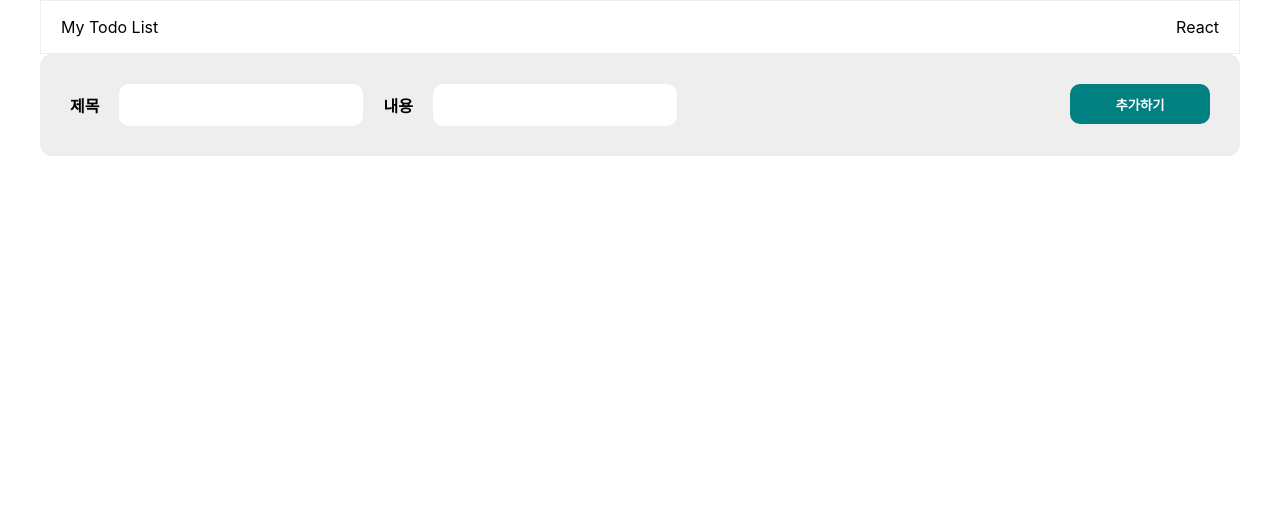
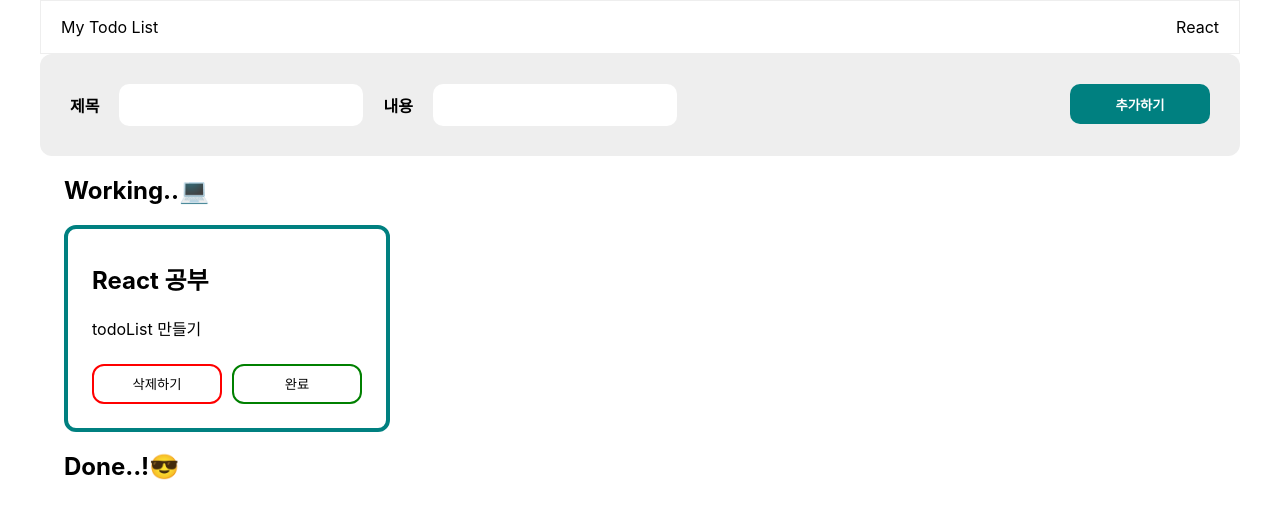
Before and after one commit to daaraam/todolist, a React (Create React App) app: page / in a window 1280 px wide. Shown: the top 518 px of the page. Built offline with nearby package versions, Linux system fonts and the light colour scheme.

Commit message:
Feat : 추가하기 버튼 구현

```diff
--- a/src/App.css
+++ b/src/App.css
@@ -47,3 +47,50 @@
   height: 40px;
   width: 140px;
 }
+
+.working {
+  padding: 0 24px;
+}
+
+.todo-list {
+  display: flex;
+  padding: 0 24px;
+}
+
+.todo-wrap {
+  display: flex;
+  flex-wrap: wrap;
+  gap: 12px;
+}
+
+.todo-container {
+  border: 4px solid teal;
+  border-radius: 12px;
+  padding: 12px 24px 24px;
+  width: 270px;
+}
+
+.button-group {
+  display: flex;
+  gap: 10px;
+  margin-top: 24px;
+}
+
+.delete-btn {
+  border: 2px solid red;
+  border-radius: 12px;
+  width: 130px;
+  height: 40px;
+  padding: 1px 6px;
+  background-color: #ffffff;
+}
+
+
+.complete-btn {
+  border: 2px solid green;
+  border-radius: 12px;
+  width: 130px;
+  height: 40px;
+  padding: 1px 6px;
+  background-color: #ffffff;
+}
--- a/src/App.js
+++ b/src/App.js
@@ -1,7 +1,36 @@
-import React from "react";
+import React, { useState } from "react";
 import "./App.css";
 
 function App() {
+  const [box, setBox] = useState([
+    { id: 1, title: "React 공부", detail: "todoList 만들기" },
+  ]);
+
+  const [title, setTitle] = useState("");
+  const [detail, setDetail] = useState("");
+
+  const inputTitleChangeHandler = (event) => {
+    setTitle(event.target.value);
+  };
+
+  const inputDetailChangeHandler = (event) => {
+    setDetail(event.target.value);
+  };
+
+  const addBtnHandler = (event) => {
+    alert("추가!");
+    event.preventDefault();
+    const newBox = {
+      id: box.length + 1,
+      title: title,
+      detail: detail,
+    };
+
+    setTitle("");
+    setDetail("");
+    setBox([...box, newBox]);
+  };
+
   return (
     <div className="layout">
       <div className="title">
@@ -12,12 +41,42 @@ function App() {
       <form className="input-container">
         <div className="input-line">
           <label className="input-label">제목</label>
-          <input className="input" />
+          <input
+            onChange={inputTitleChangeHandler}
+            value={title}
+            className="input"
+          />
           <label className="input-label">내용</label>
-          <input className="input" />{" "}
+          <input
+            onChange={inputDetailChangeHandler}
+            value={detail}
+            className="input"
+          />{" "}
         </div>
-        <button className="add-btn">추가하기</button>
+        <button onClick={addBtnHandler} className="add-btn">
+          추가하기
+        </button>
       </form>
+      <h2 className="working">Working..💻</h2>
+      <div className="todo-wrap">
+        {box.map((item) => (
+          <div className="todo-list" key={item.id}>
+            <div className="todo-container">
+              <h2 className="todo-title">{item.title}</h2>
+              <div className="todo-text">{item.detail}</div>
+
+              <div className="button-group">
+                <button className="delete-btn">삭제하기</button>
+                <button className="complete-btn">완료</button>
+              </div>
+            </div>
+          </div>
+        ))}
+      </div>
+
+      <div className="todo-list">
+        <h2>Done..!😎</h2>
+      </div>
     </div>
   );
 }
```
